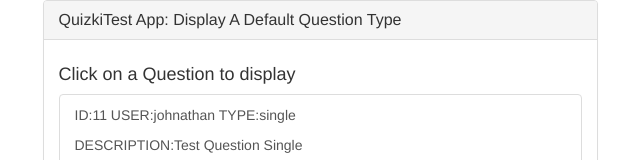
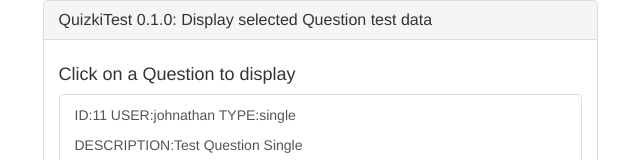
Before and after one commit to jdisser/QuizkiTest, an Angular app: page / in a window 1280 px wide. Shown: the top 160 px of the page, without its empty margins (320-960 px from the left). Built offline with nearby package versions, Linux system fonts and the light colour scheme.

Commit message:
Added version in title

```diff
--- a/src/app/app.component.ts
+++ b/src/app/app.component.ts
@@ -6,5 +6,5 @@ import { Component } from '@angular/core';
   styleUrls: ['./app.component.css']
 })
 export class AppComponent {
-  title = 'QuizkiTest App: Display A Default Question Type';
+  title = 'QuizkiTest 0.1.0: Display selected Question test data';
 }
```
